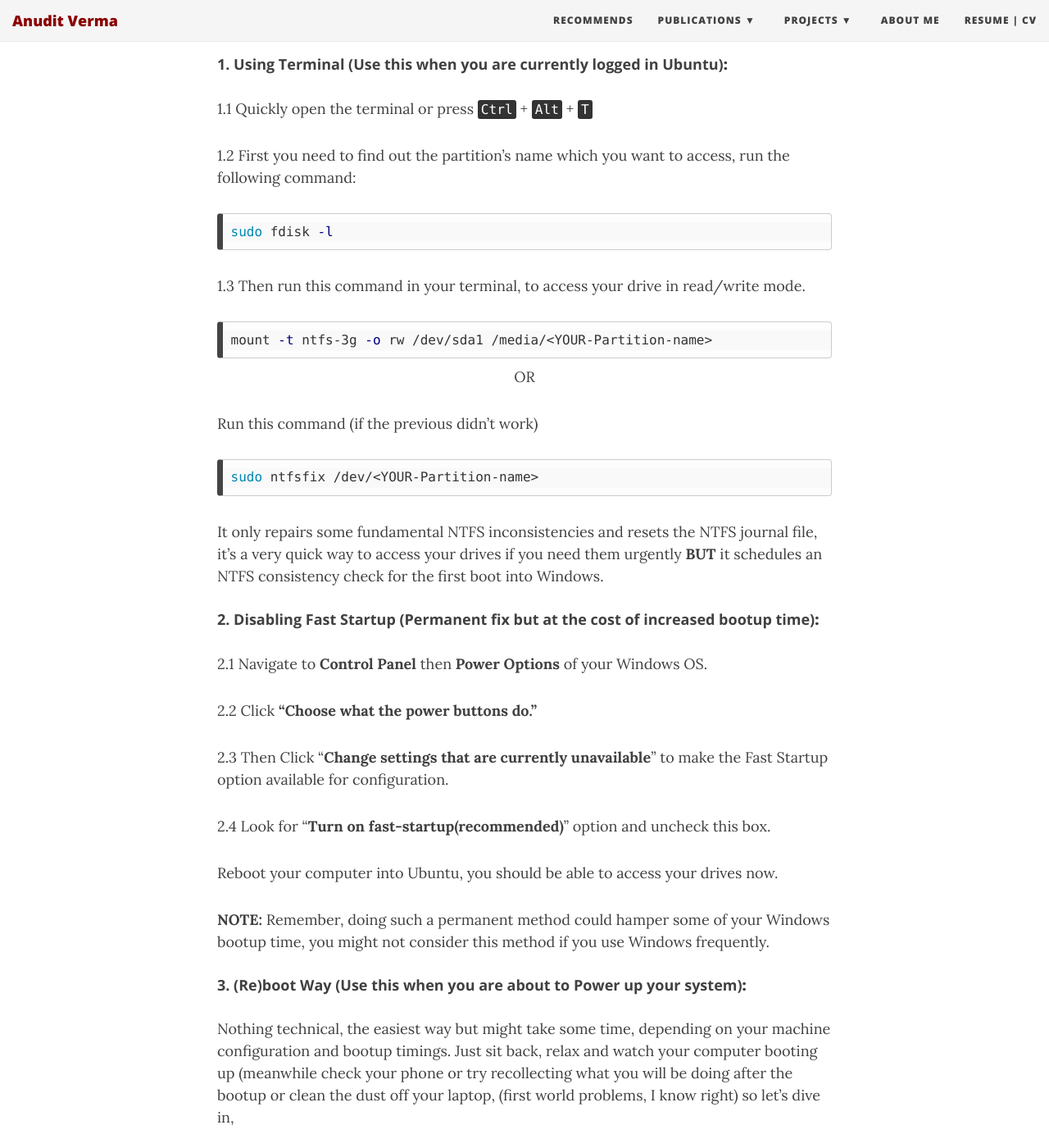
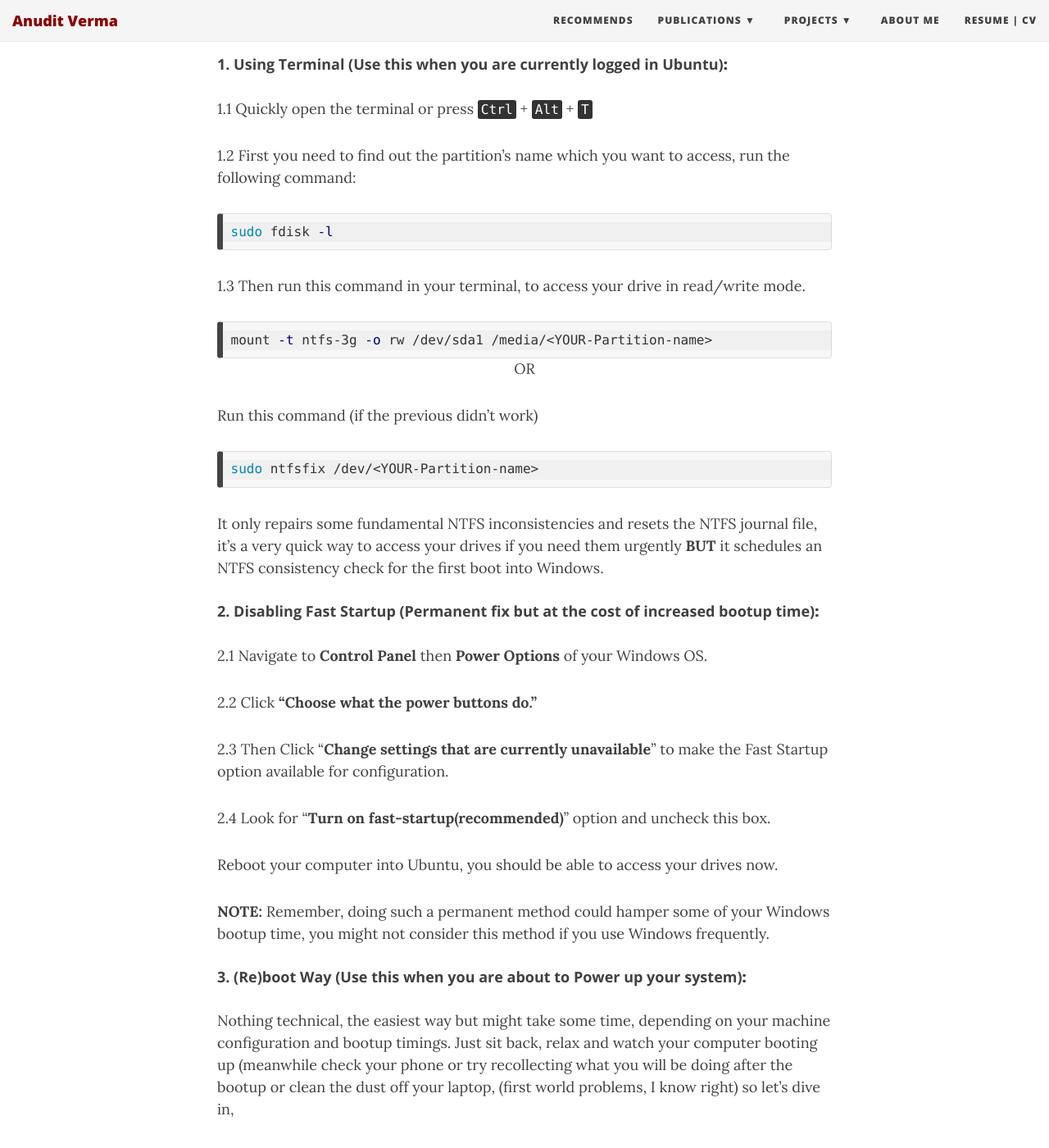
Before and after one commit to anuditverma/anuditverma.github.io, a Jekyll site: the page built from _posts/2015-09-10-can't-access-windows-files-in-ubuntu.md, in a window 1280 px wide and 1400 px high, scrolled down 700 px. Shown: the whole window at 82% size. Built offline with Jekyll 4.4.1, drawn with Linux system fonts in a browser that asks for light colours; comment, search, counter and statistics services are not loaded.

Commit message:
Code Refactor: Refactor code block styles

```diff
--- a/css/main.css
+++ b/css/main.css
@@ -671,37 +671,43 @@
   font-size: 16px;
   line-height: 1.5em;
 }
-pre code {
-  white-space: pre;
+.highlight pre {
+  border: none;
+  background: none;
+  margin: 0;
 }
-pre.highlight, .highlight > pre, td.code pre {
-  background: #FAFAFA;
-  background-image: linear-gradient(#F9F9F9 50%, #FDFDFD 50%);
-  background-repeat: repeat;
-  background-size: 3em 3em;
-  background-position: 0px 10px;
+.highlight > pre {
+  background-image: linear-gradient(
+    rgba(0,0,0,0.06), rgba(0,0,0,0.06) 1.5em, rgba(0,0,0,0.03) 1.5em, rgba(0,0,0,0.03) 3em);
+  background-size: auto 3em;
+  background-position-y: 10px;
+  border: 1px solid rgba(0,0,0,0.1);
   border-left: 7px solid #444;
 }
-code table, code table td, code table th, code table tbody, code table tr,
-td.gutter pre {
-  padding: 0;
-  border: none;
-  background-color: #fff;
-}
-.highlight > pre {
+.highlight > pre:not([class~="highlight"]) { /* code block with line number */
   padding: 0;
 }
-.highlight > pre.highlight {
-  padding: 9.5px;
+.highlight table, .highlight tr, .highlight td { /* to be removed after fixing table styles */
+  border: none;
+  background: none;
+  padding: 0;
+  margin: 0;
 }
-td.code pre {
-  border-width: 0 0 0 2px;
-  border-style: solid;
-  border-color: #444;
+.highlight pre.lineno {
+  color: rgba(0,0,0,0.3);
   border-radius: 0;
+  border-right: 2px solid #444;
 }
-td.gutter {
-  padding-top: 3px;
+
+/* Make line numbers unselectable: excludes line numbers from copy-paste user ops */
+.lineno {
+  -webkit-user-select: none;
+     -moz-user-select: none;
+      -ms-user-select: none;
+          user-select: none;
+}
+.lineno::selection, .lineno::-moz-selection {
+  background: none;
 }
 
 /* --- Social media sharing section --- */
--- a/css/pygment_highlights.css
+++ b/css/pygment_highlights.css
@@ -59,8 +59,3 @@
 .highlight .vg { color: #008080 } /* Name.Variable.Global */
 .highlight .vi { color: #008080 } /* Name.Variable.Instance */
 .highlight .il { color: #009999 } /* Literal.Number.Integer.Long */
-
-/* Make line numbers unselectable: excludes line numbers from copy-paste user ops */
-.highlight .lineno {color:rgba(0,0,0,0.3);padding: 0 10px;-webkit-user-select: none;-moz-user-select: none; -o-user-select: none;}
-.lineno::-moz-selection {background-color: transparent;} /* Mozilla specific */
-.lineno::selection {background-color: transparent;} /* Other major browsers */
```
